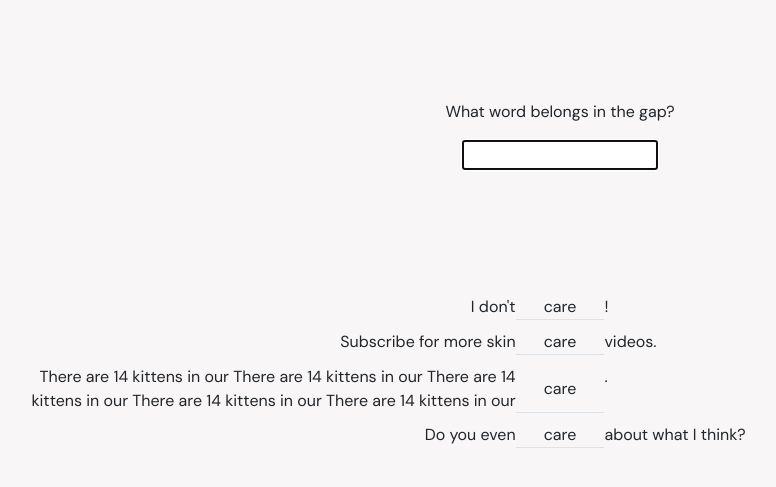
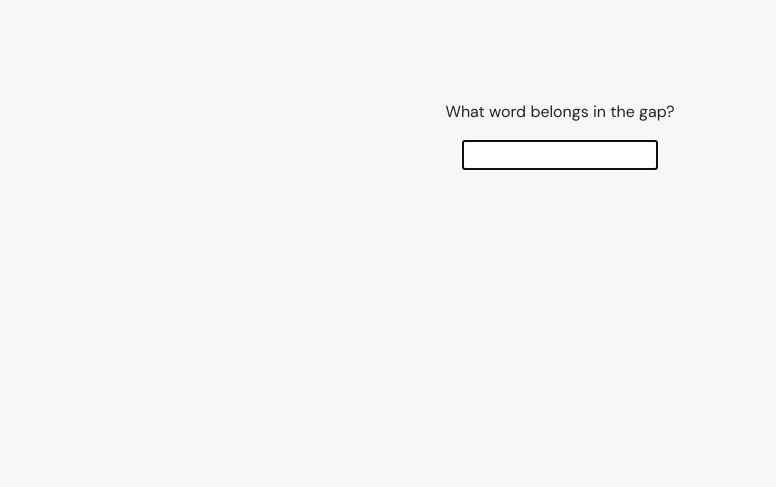
Before and after one commit to thilothelitz/cloze, a Flask app: page /gaps in a window 1280 px wide. Shown: the top 487 px of the page, without its empty margins (80-856 px from the left). Run offline with Flask 2, Linux system fonts and the light colour scheme; data that the repository does not hold is empty.

Commit message:
Start with a fresh bundle

```diff
--- a/static/scripts.js
+++ b/static/scripts.js
@@ -2,6 +2,8 @@ let targetWord = "care";
 let tries = 0;
 let successes = 0;
 let currentLevel = "C1";
+
+window.onload = getNewBundle()
 
 // The input field calls this function on any input
 function updateTopGaps() {
--- a/templates/gaps.html
+++ b/templates/gaps.html
@@ -8,52 +8,7 @@
 <div class="buffer"></div>
 
 <div class="bundles">
-    <div class="bundle">
-        <div class="row g-0">
-            <div class="col left" id="sent_1_left">
-                I don't
-            </div>
-            <div class="col-1 gap border-bottom" id="sent_1_gap">
-                care
-            </div>
-            <div class="col right" id="sent_1_right">
-                !
-            </div>
-        </div>
-        <div class="row g-0">
-            <div class="col left" id="sent_2_left">
-                Subscribe for more skin
-            </div>
-            <div class="col-1 gap border-bottom" id="sent_2_gap">
-                care
-            </div>
-            <div class="col right" id="sent_2_right">
-                videos.
-            </div>
-        </div>
-        <div class="row g-0">
-            <div class="col left d-flex align-items-center justify-content-center text-wrap" id="sent_3_left">
-                There are 14 kittens in our There are 14 kittens in our There are 14 kittens in our There are 14 kittens in our There are 14 kittens in our
-            </div>
-            <div class="col-1 gap border-bottom d-flex align-items-center justify-content-center text-wrap" id="sent_3_gap">
-                care
-            </div>
-            <div class="col right" id="sent_3_right">
-                .
-            </div>
-        </div>
-        <div class="row g-0">
-            <div class="col left" id="sent_4_left">
-                Do you even
-            </div>
-            <div class="col-1 gap border-bottom" id="sent_4_gap">
-                care
-            </div>
-            <div class="col right" id="sent_4_right">
-                about what I think?
-            </div>
-        </div>
-    </div>
+
 </div>
 
 {% endblock %}
```
